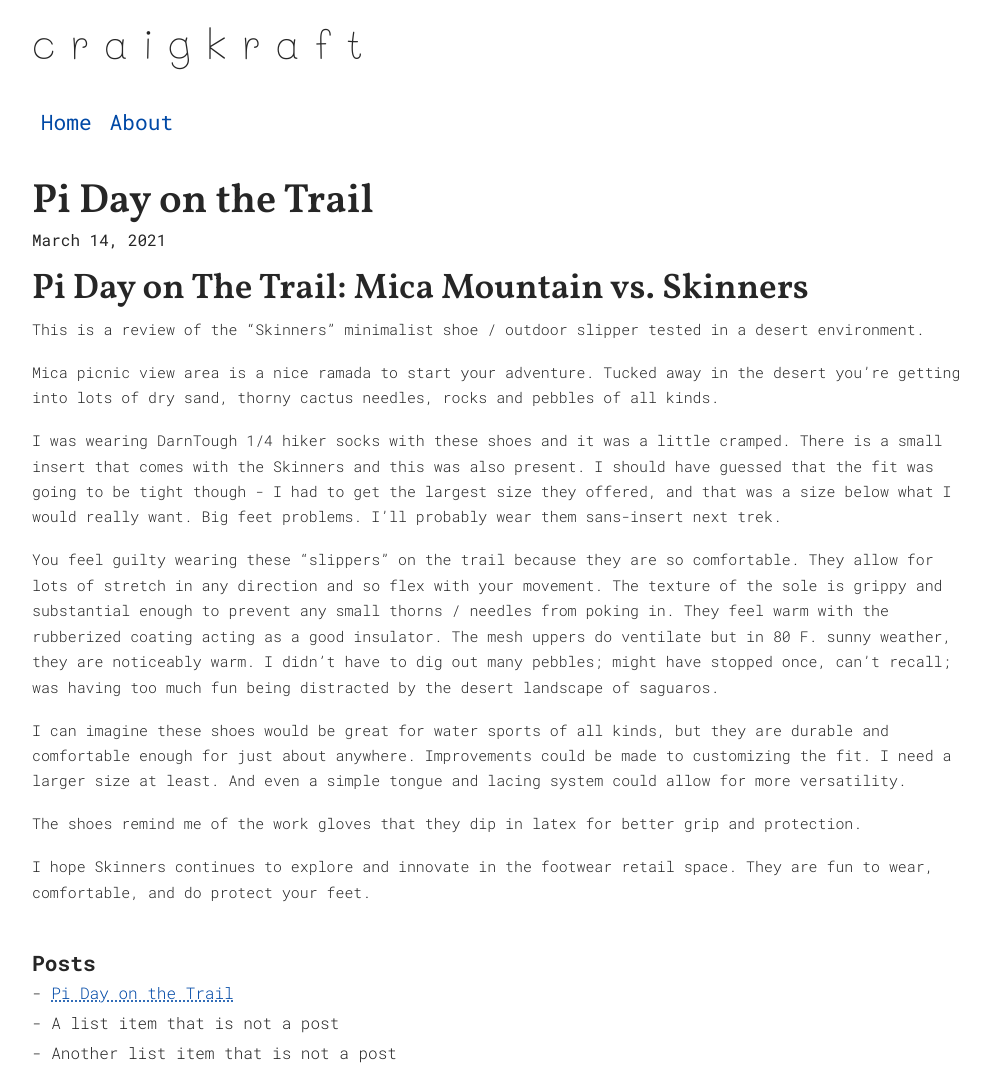
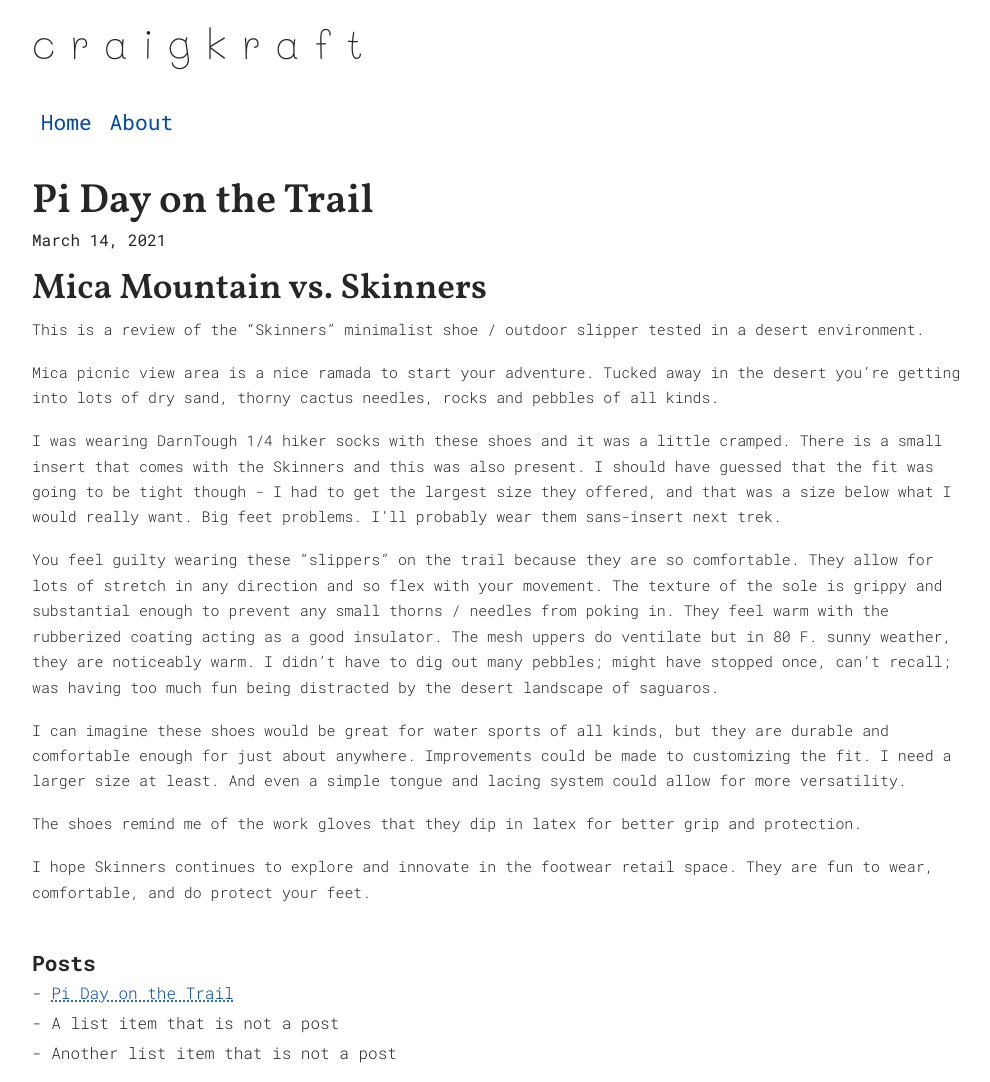
Before and after one commit to craigkraft/craigkraft.github.io, a Jekyll site: the page built from _posts/2021-03-14-Pi-Day-on-the-Trail.md, in a window 1280 px wide. Shown: the whole page, without its empty margins (136-1126 px from the left). Built offline with Jekyll 4.4.1, drawn with Linux system fonts in a browser that asks for light colours.

Commit message:
Update 2021-03-14-Pi-Day-on-the-Trail.md

```diff
--- a/_posts/2021-03-14-Pi-Day-on-the-Trail.md
+++ b/_posts/2021-03-14-Pi-Day-on-the-Trail.md
@@ -3,7 +3,7 @@ layout: post
 title: Pi Day on the Trail
 ---
 
-## Pi Day on The Trail: Mica Mountain vs. Skinners
+## Mica Mountain vs. Skinners
 
 This is a review of the "Skinners" minimalist shoe / outdoor slipper tested in a desert environment.
 
```
